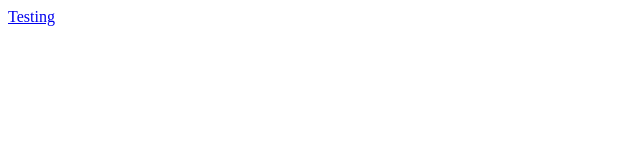
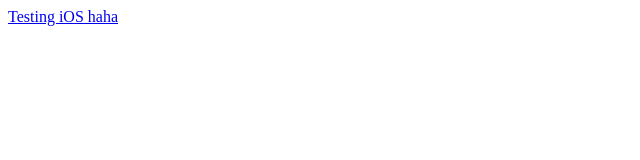
Before and after one commit to jasoncsngico/jasoncsngico.github.io, a plain HTML site: page index.html in a window 1280 px wide. Shown: the full height of the page, 0-640 px from the left. Drawn offline with Linux system fonts and the light colour scheme.

Commit message:
Add link to iOS version

```diff
--- a/index.html
+++ b/index.html
@@ -1 +1 @@
-<a href="https://jasoncsngico.github.io/">Testing</a>
+<a href="https://ocbc.ng-jason.com/">Testing iOS haha</a>
```
